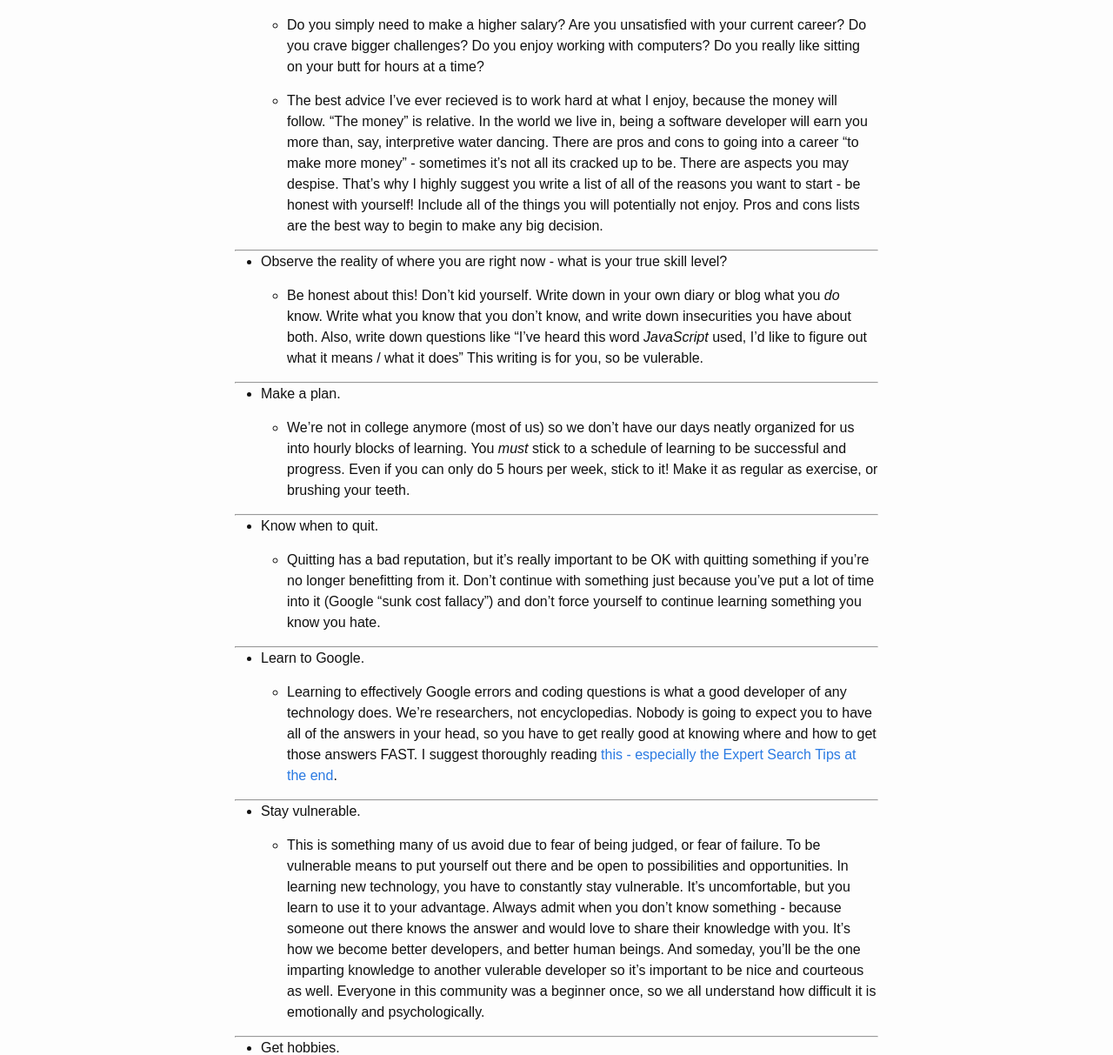
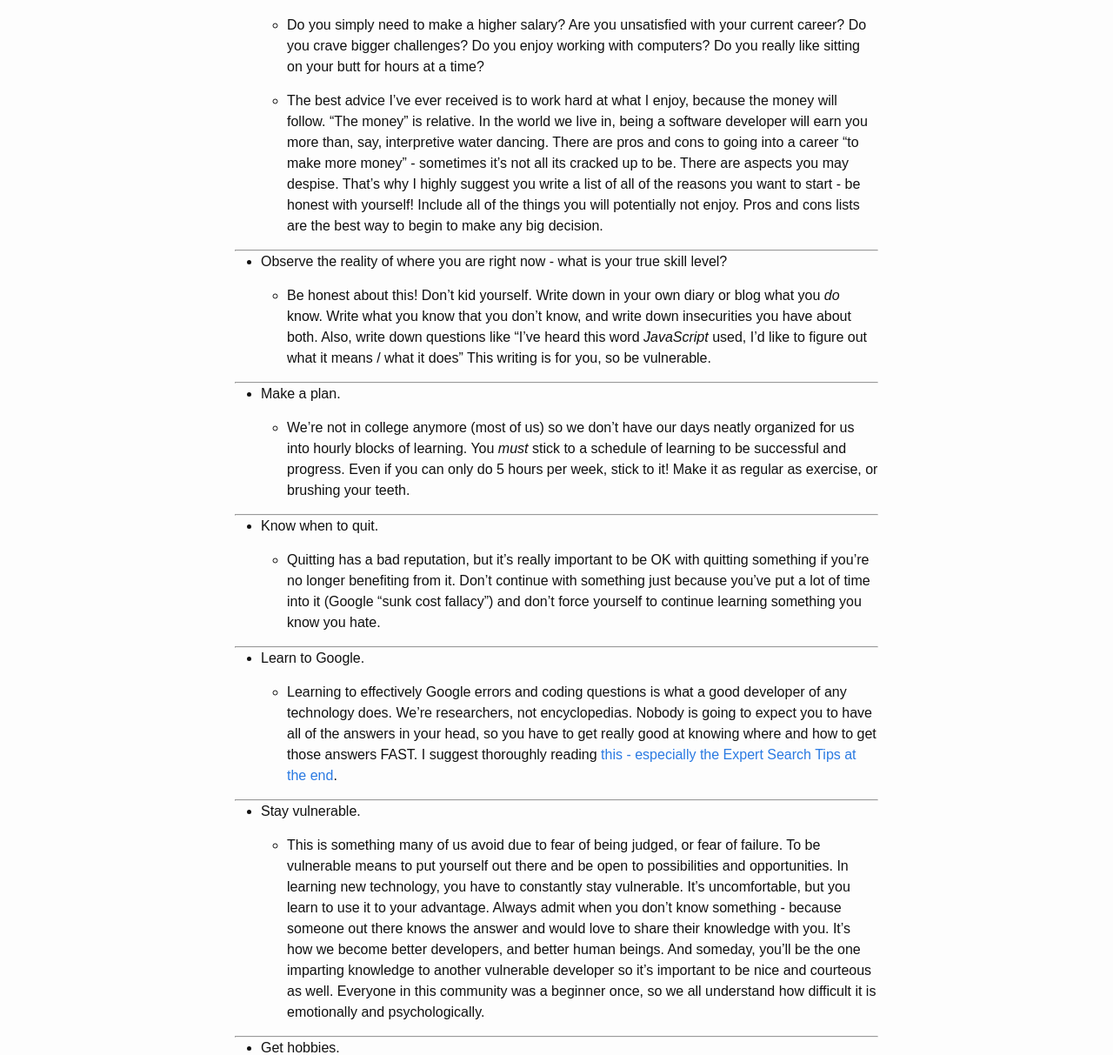
Before and after one commit to emilyannemoses/blog, a Jekyll site: the page built from _posts/2019-05-31-where-to-begin.md, in a window 1280 px wide. Shown: the part 348-1561 px from the top of the page at 87% size. Built offline with Jekyll 4.4.1, drawn with Linux system fonts in a browser that asks for light colours.

Commit message:
fixing spelling

```diff
--- a/_posts/2019-05-31-where-to-begin.md
+++ b/_posts/2019-05-31-where-to-begin.md
@@ -11,13 +11,13 @@ Wherever you begin, there are tenets of learning that I've observed are benefici
 
     * Do you simply need to make a higher salary? Are you unsatisfied with your current career? Do you crave bigger challenges? Do you enjoy working with computers? Do you really like sitting on your butt for hours at a time?
 
-    * The best advice I've ever recieved is to work hard at what I enjoy, because the money will follow. "The money" is relative. In the world we live in, being a software developer will earn you more than, say, interpretive water dancing. There are pros and cons to going into a career "to make more money" - sometimes it's not all its cracked up to be. There are aspects you may despise. That's why I highly suggest you write a list of all of the reasons you want to start - be honest with yourself! Include all of the things you will potentially not enjoy. Pros and cons lists are the best way to begin to make any big decision.
+    * The best advice I've ever received is to work hard at what I enjoy, because the money will follow. "The money" is relative. In the world we live in, being a software developer will earn you more than, say, interpretive water dancing. There are pros and cons to going into a career "to make more money" - sometimes it's not all its cracked up to be. There are aspects you may despise. That's why I highly suggest you write a list of all of the reasons you want to start - be honest with yourself! Include all of the things you will potentially not enjoy. Pros and cons lists are the best way to begin to make any big decision.
 
 ***
 
 * Observe the reality of where you are right now - what is your true skill level?
 
-    * Be honest about this! Don't kid yourself. Write down in your own diary or blog what you *do* know. Write what you know that you don't know, and write down insecurities you have about both. Also, write down questions like "I've heard this word *JavaScript* used, I'd like to figure out what it means / what it does"  This writing is for you, so be vulerable.
+    * Be honest about this! Don't kid yourself. Write down in your own diary or blog what you *do* know. Write what you know that you don't know, and write down insecurities you have about both. Also, write down questions like "I've heard this word *JavaScript* used, I'd like to figure out what it means / what it does"  This writing is for you, so be vulnerable.
 
 ***
 
@@ -29,7 +29,7 @@ Wherever you begin, there are tenets of learning that I've observed are benefici
 
 * Know when to quit.
 
-    * Quitting has a bad reputation, but it's really important to be OK with quitting something if you're no longer benefitting from it. Don't continue with something just because you've put a lot of time into it (Google "sunk cost fallacy") and don't force yourself to continue learning something you know you hate.
+    * Quitting has a bad reputation, but it's really important to be OK with quitting something if you're no longer benefiting from it. Don't continue with something just because you've put a lot of time into it (Google "sunk cost fallacy") and don't force yourself to continue learning something you know you hate.
 
 ***
 
@@ -41,7 +41,7 @@ Wherever you begin, there are tenets of learning that I've observed are benefici
 
 * Stay vulnerable.
 
-    * This is something many of us avoid due to fear of being judged, or fear of failure. To be vulnerable means to put yourself out there and be open to possibilities and opportunities. In learning new technology, you have to constantly stay vulnerable. It's uncomfortable, but you learn to use it to your advantage. Always admit when you don't know something - because someone out there knows the answer and would love to share their knowledge with you. It's how we become better developers, and better human beings. And someday, you'll be the one imparting knowledge to another vulerable developer so it's important to be nice and courteous as well. Everyone in this community was a beginner once, so we all understand how difficult it is emotionally and psychologically.
+    * This is something many of us avoid due to fear of being judged, or fear of failure. To be vulnerable means to put yourself out there and be open to possibilities and opportunities. In learning new technology, you have to constantly stay vulnerable. It's uncomfortable, but you learn to use it to your advantage. Always admit when you don't know something - because someone out there knows the answer and would love to share their knowledge with you. It's how we become better developers, and better human beings. And someday, you'll be the one imparting knowledge to another vulnerable developer so it's important to be nice and courteous as well. Everyone in this community was a beginner once, so we all understand how difficult it is emotionally and psychologically.
 
 ***
 
```
